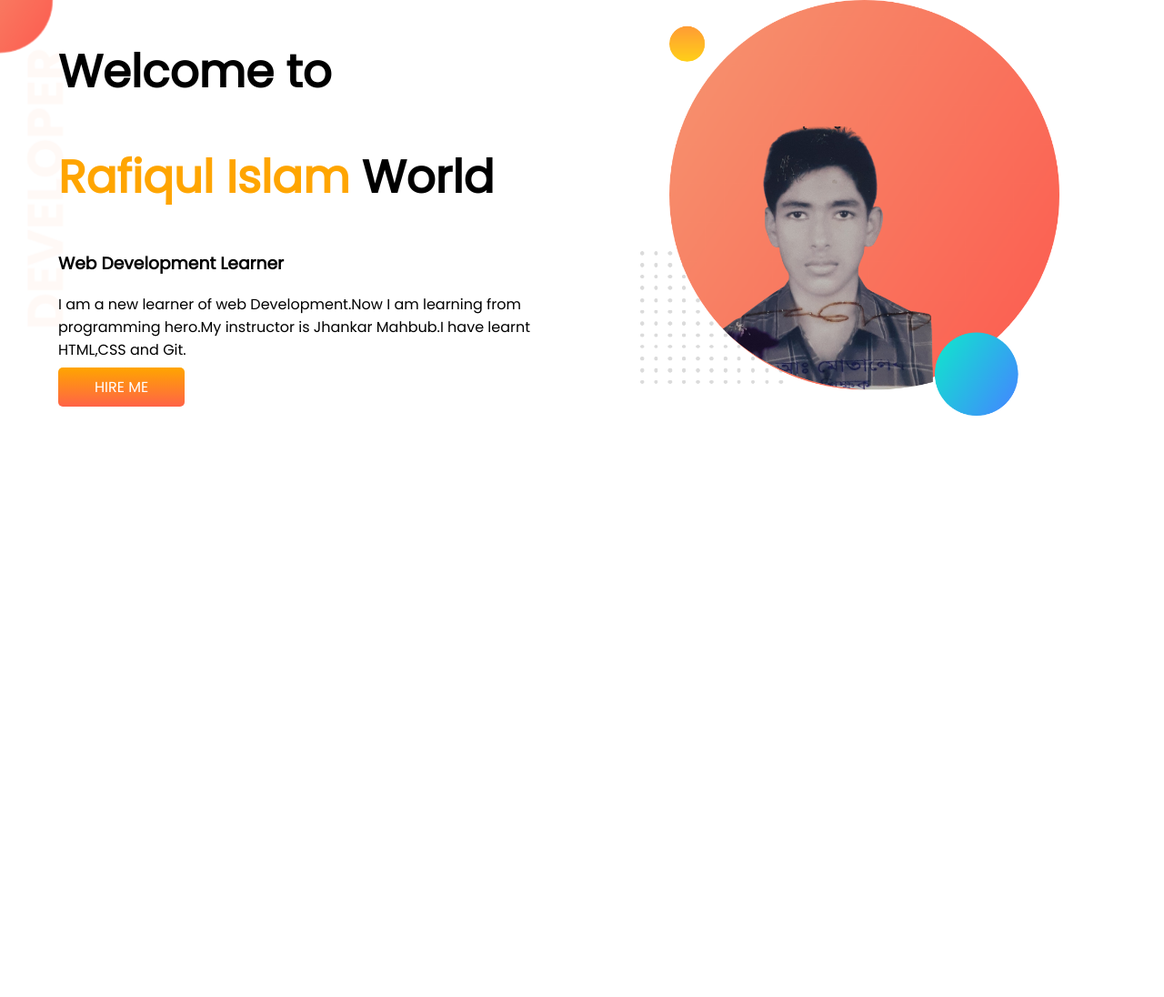
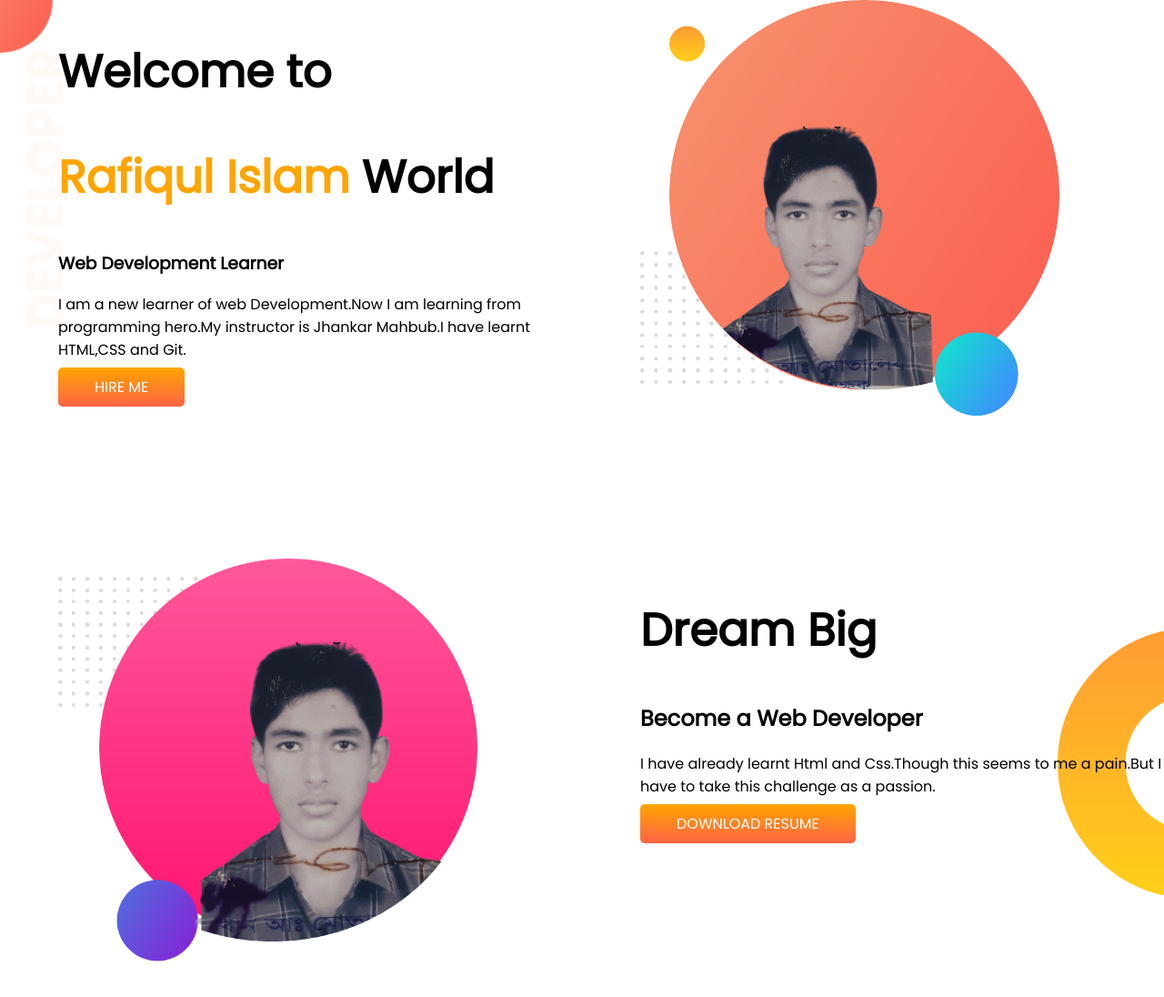
Before and after one commit to Rafiq070/developer-protfolio, a plain HTML site: page index.html in a window 1280 px wide. Shown: the whole page at 91% size. Before the commit the page ends 800 px from the top, so only its background shows below. Drawn offline with Linux system fonts and the light colour scheme.

Commit message:
dream added

```diff
--- a/index.html
+++ b/index.html
@@ -14,16 +14,35 @@
 
 <body>
     <section class="top-banner">
+
         <div class="half-width">
             <h1>Welcome to</h1>
             <h1><span class="orange-color">Rafiqul Islam</span> World</h1>
             <h3>Web Development Learner</h3>
             <p>I am a new learner of web Development.Now I am learning from programming hero.My instructor is Jhankar
                 Mahbub.I have learnt HTML,CSS and Git.</p>
-            <a class="hire-me" target="_blank" href="https://www.linkedin.com/in/rafiq-khan-5899bb229/">HIRE ME</a>
+            <a class="link-button" target="_blank" href="https://www.linkedin.com/in/rafiq-khan-5899bb229/">HIRE ME</a>
         </div>
+
         <div class="half-width">
             <img src="images/me2.png" alt="">
+        </div>
+
+    </section>
+
+    <section class="dream-big">
+
+        <div class="half-width">
+            <img src="images/me.png" alt="">
+        </div>
+
+        <div class="half-width">
+            <h1>Dream Big</h1>
+            <h2>Become a Web Developer</h2>
+            <p>I have already learnt Html and Css.Though this seems to me a pain.But I have to take this challenge as a
+                passion.</p>
+
+            <a class="link-button" target="_blank" href="">DOWNLOAD RESUME</a>
         </div>
     </section>
 
--- a/style.css
+++ b/style.css
@@ -10,15 +10,17 @@ h1{
 }
 section{
     display: flex;
+    margin-bottom: 150px;
 }
 .half-width{
     width: 50%;
     padding-left: 5%;
+
 }
 .half-width img{
     width: 80%;
 }
-.hire-me{
+.link-button{
     text-decoration: none;
     color: white;
     background-image: linear-gradient(orange, tomato);
@@ -29,3 +31,9 @@ section{
     background-image: url(images/top-banner.png);
     background-repeat: no-repeat;
 }
+.dream-big{
+    background-image:url(images/dream-bg.png);
+    background-repeat: no-repeat;
+    background-position: right;
+
+}
```
Also changed, not shown: images/jhankar.png (deleted), images/jhankar2.png (deleted), images/old pic.jpg (deleted), images/rafiq.jpg (deleted).
